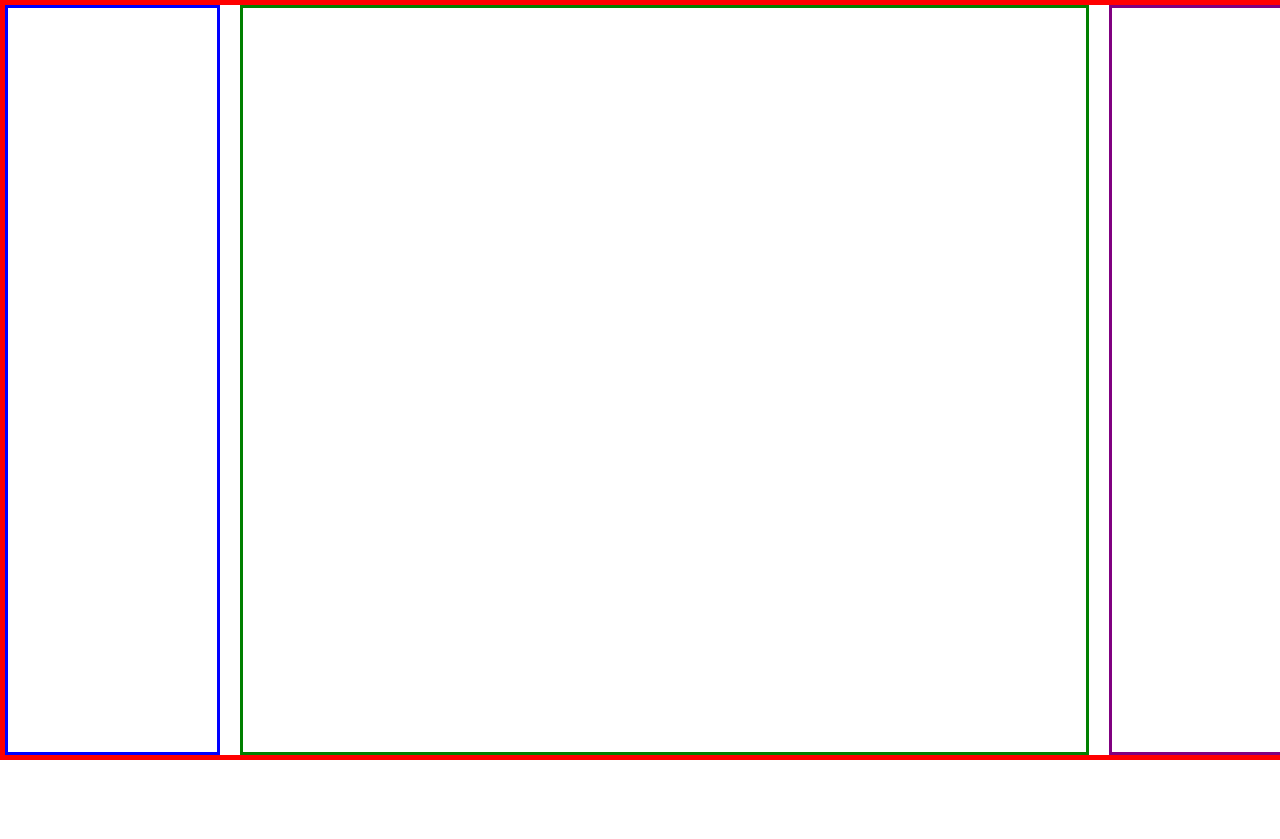
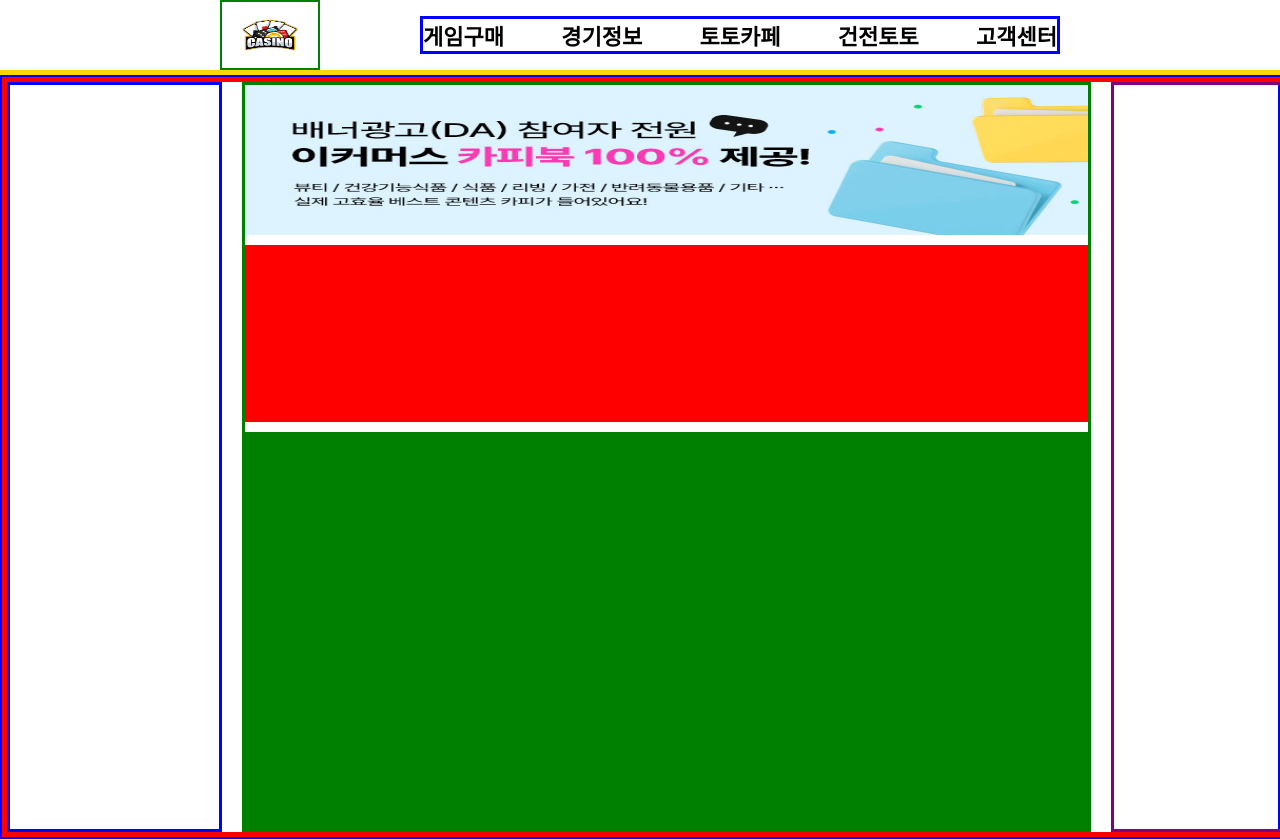
Before and after one commit to NoJamBean/Revolution, a Next.js app in the folder Web/webapp/: page / in a window 1280 px wide. Shown: the top 839 px of the page. Before the commit the page ends 800 px from the top, so only its background shows below. Built offline with nearby package versions, Linux system fonts and the light colour scheme.

Commit message:
메인화면 기본 레이아웃 구성 & 헤더 추가

```diff
--- /dev/null
+++ b/Web/webapp/src/components/commons/layout/header/header.tsx
@@ -0,0 +1,28 @@
+import * as S from './styles';
+
+export default function Header() {
+  return (
+    <S.Wrapper>
+      <S.LogoImg>
+        <img src='/logo.jpg' style={{ width: '100%', height: '100%' }} />
+      </S.LogoImg>
+      <S.Bar>
+        <S.Menu>
+          <S.MenuLink href={'/'}>게임구매</S.MenuLink>
+        </S.Menu>
+        <S.Menu>
+          <S.MenuLink href={'/'}>경기정보</S.MenuLink>
+        </S.Menu>
+        <S.Menu>
+          <S.MenuLink href={'/'}>토토카페</S.MenuLink>
+        </S.Menu>
+        <S.Menu>
+          <S.MenuLink href={'/'}>건전토토</S.MenuLink>
+        </S.Menu>
+        <S.Menu>
+          <S.MenuLink href={'/'}>고객센터</S.MenuLink>
+        </S.Menu>
+      </S.Bar>
+    </S.Wrapper>
+  );
+}
--- /dev/null
+++ b/Web/webapp/src/components/commons/layout/header/styles.ts
@@ -0,0 +1,36 @@
+import styled from '@emotion/styled';
+import Link from 'next/link';
+
+export const Wrapper = styled.div`
+  /* min-height: 20px; */
+  border-bottom: 5px solid gold;
+  display: flex;
+  justify-content: center;
+  align-items: center;
+`;
+
+export const LogoImg = styled.div`
+  width: 100px;
+  height: 70px;
+  object-fit: cover;
+  border: 2px solid green;
+`;
+
+export const Bar = styled.ul`
+  display: flex;
+  justify-content: space-between;
+  width: 50vw;
+  margin-left: 100px;
+  border: 3px solid blue;
+`;
+
+export const Menu = styled.li`
+  list-style-type: none;
+`;
+
+export const MenuLink = styled(Link)`
+  color: black;
+  text-decoration: none;
+  font-size: 22px;
+  font-weight: 700;
+`;
--- /dev/null
+++ b/Web/webapp/src/components/commons/layout/layout.tsx
@@ -0,0 +1,11 @@
+import Header from './header/header';
+import * as S from './styles';
+
+export default function Layout({ children }) {
+  return (
+    <S.Wrapper>
+      <Header />
+      <S.Child_Wrapper>{children}</S.Child_Wrapper>
+    </S.Wrapper>
+  );
+}
--- /dev/null
+++ b/Web/webapp/src/components/commons/layout/styles.ts
@@ -0,0 +1,9 @@
+import styled from '@emotion/styled';
+
+export const Wrapper = styled.header`
+  position: relative;
+`;
+
+export const Child_Wrapper = styled.header`
+  border: 2px solid blue;
+`;
--- a/Web/webapp/src/components/commons/main/main.tsx
+++ b/Web/webapp/src/components/commons/main/main.tsx
@@ -5,7 +5,13 @@ export default function Main() {
     <>
       <S.Main>
         <S.Left_Side></S.Left_Side>
-        <S.Context></S.Context>
+        <S.Context>
+          <S.Carousel>
+            <img src='/banner.jpg' style={{ width: '100%' }} />
+          </S.Carousel>
+          <S.WeeklyMatch></S.WeeklyMatch>
+          <S.ProtoInfo></S.ProtoInfo>
+        </S.Context>
         <S.Right_Side></S.Right_Side>
       </S.Main>
     </>
--- a/Web/webapp/src/components/commons/main/styles.ts
+++ b/Web/webapp/src/components/commons/main/styles.ts
@@ -18,6 +18,30 @@ export const Context = styled.aside`
   border: 3px solid green;
   width: calc(100% - 200px);
   margin: 0 20px 0 20px;
+  display: flex;
+  flex-direction: column;
+`;
+
+export const Carousel = styled.div`
+  background-color: blue;
+  flex: 2;
+  width: 100%;
+  max-height: 150px;
+  display: flex;
+  object-fit: cover;
+`;
+
+export const WeeklyMatch = styled.div`
+  background-color: red;
+  flex: 2;
+  margin: 10px 0 10px 0;
+  /* min-height: 220px; */
+`;
+
+export const ProtoInfo = styled.div`
+  background-color: green;
+  flex: 4.5;
+  /* min-height: 300px; */
 `;
 
 export const Right_Side = styled.aside`
--- a/Web/webapp/src/pages/_app.tsx
+++ b/Web/webapp/src/pages/_app.tsx
@@ -1,12 +1,15 @@
 import { Global } from '@emotion/react';
 import type { AppProps } from 'next/app';
 import globalStyle from '../styles/globalstyles';
+import Layout from '../components/commons/layout/layout';
 
 export default function App({ Component, pageProps }: AppProps) {
   return (
     <>
       <Global styles={globalStyle} />
-      <Component {...pageProps} />
+      <Layout>
+        <Component {...pageProps} />
+      </Layout>
     </>
   );
 }
--- a/Web/webapp/src/styles/globalstyles.ts
+++ b/Web/webapp/src/styles/globalstyles.ts
@@ -5,7 +5,6 @@ const globalStyle = css`
     margin: 0;
     padding: 0;
     box-sizing: border-box;
-    font-weight: 400;
   }
 
   // 폰트
```
Also changed, not shown: Web/webapp/public/banner.jpg (added), Web/webapp/public/logo.jpg (added).
